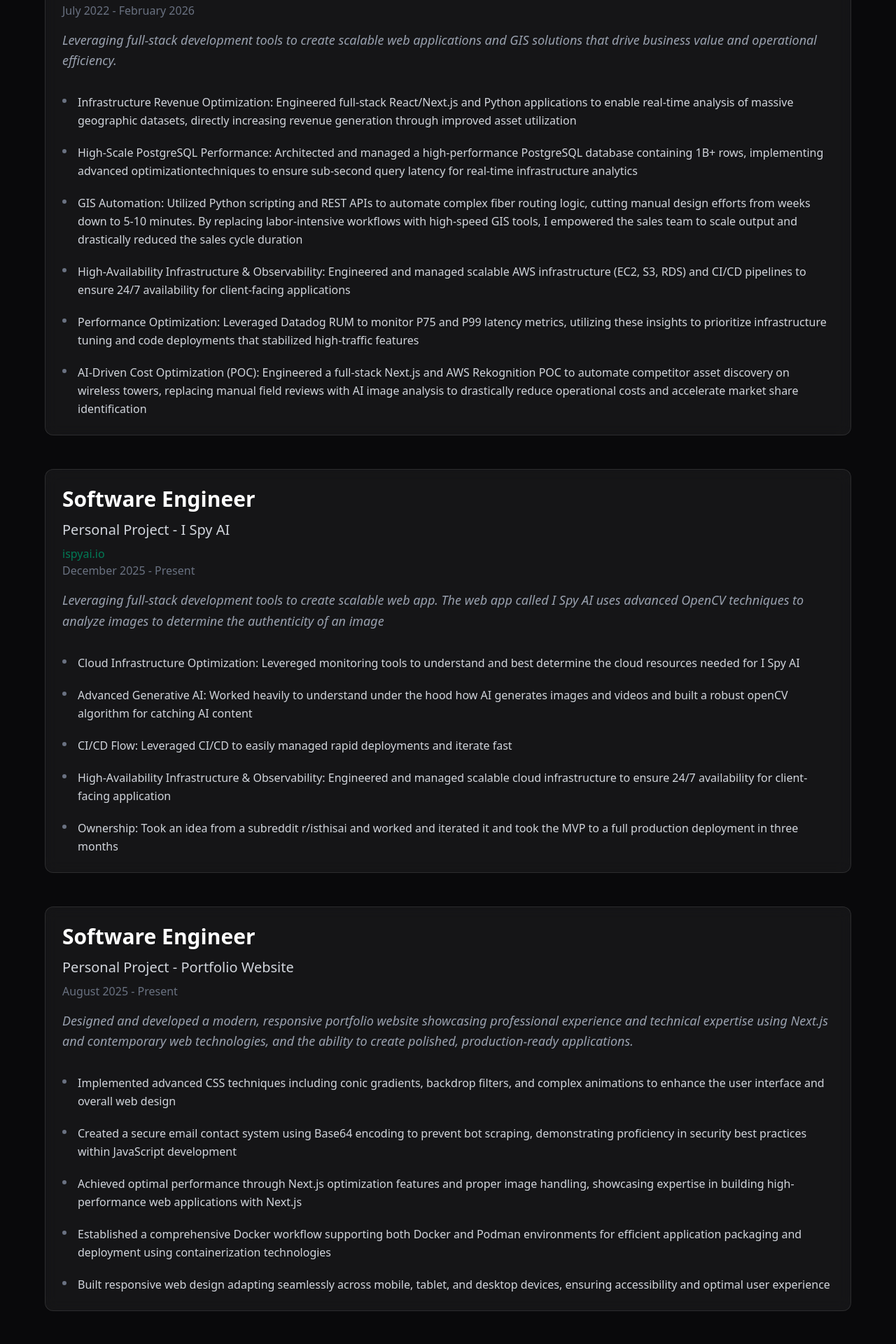
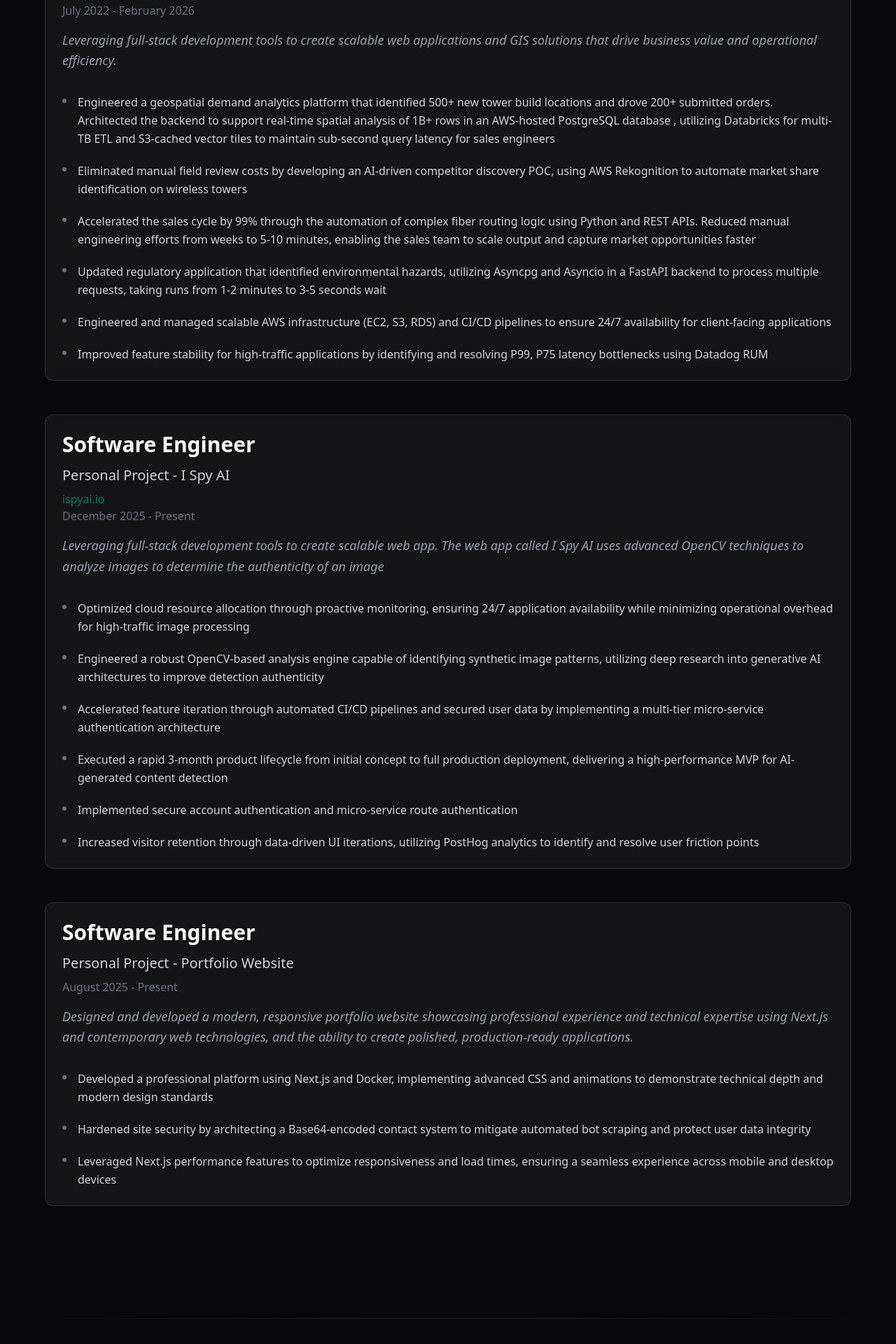
Before and after one commit to HunterShaw99/portfolio, a Next.js app: page / in a window 1280 px wide. Shown: the part 1640-3560 px from the top of the page at 70% size. Built offline with nearby package versions, Linux system fonts and the light colour scheme.

Commit message:
Updated expereince on main page to match updated resume

```diff
--- a/app/page.tsx
+++ b/app/page.tsx
@@ -40,12 +40,12 @@ export default function Home() {
       summary:
         "Leveraging full-stack development tools to create scalable web applications and GIS solutions that drive business value and operational efficiency.",
       responsibilities: [
-        "Infrastructure Revenue Optimization: Engineered full-stack React/Next.js and Python applications to enable real-time analysis of massive geographic datasets, directly increasing revenue generation through improved asset utilization",
-        "High-Scale PostgreSQL Performance: Architected and managed a high-performance PostgreSQL database containing 1B+ rows, implementing advanced optimizationtechniques to ensure sub-second query latency for real-time infrastructure analytics",
-        "GIS Automation: Utilized Python scripting and REST APIs to automate complex fiber routing logic, cutting manual design efforts from weeks down to 5-10 minutes. By replacing labor-intensive workflows with high-speed GIS tools, I empowered the sales team to scale output and drastically reduced the sales cycle duration",
-        "High-Availability Infrastructure & Observability: Engineered and managed scalable AWS infrastructure (EC2, S3, RDS) and CI/CD pipelines to ensure 24/7 availability for client-facing applications",
-        "Performance Optimization: Leveraged Datadog RUM to monitor P75 and P99 latency metrics, utilizing these insights to prioritize infrastructure tuning and code deployments that stabilized high-traffic features",
-        "AI-Driven Cost Optimization (POC): Engineered a full-stack Next.js and AWS Rekognition POC to automate competitor asset discovery on wireless towers, replacing manual field reviews with AI image analysis to drastically reduce operational costs and accelerate market share identification",
+        "Engineered a geospatial demand analytics platform that identified 500+ new tower build locations and drove 200+ submitted orders. Architected the backend to support real-time spatial analysis of 1B+ rows in an AWS-hosted PostgreSQL database , utilizing Databricks for multi-TB ETL and S3-cached vector tiles to maintain sub-second query latency for sales engineers",
+        "Eliminated manual field review costs by developing an AI-driven competitor discovery POC, using AWS Rekognition to automate market share identification on wireless towers",
+        "Accelerated the sales cycle by 99% through the automation of complex fiber routing logic using Python and REST APIs. Reduced manual engineering efforts from weeks to 5-10 minutes, enabling the sales team to scale output and capture market opportunities faster",
+        "Updated regulatory application that identified environmental hazards, utilizing Asyncpg and Asyncio in a FastAPI backend to process multiple requests, taking runs from 1-2 minutes to 3-5 seconds wait",
+        "Engineered and managed scalable AWS infrastructure (EC2, S3, RDS) and CI/CD pipelines to ensure 24/7 availability for client-facing applications",
+        "Improved feature stability for high-traffic applications by identifying and resolving P99, P75 latency bottlenecks using Datadog RUM",
       ],
     },
     {
@@ -56,11 +56,12 @@ export default function Home() {
       summary:
         "Leveraging full-stack development tools to create scalable web app. The web app called I Spy AI uses advanced OpenCV techniques to analyze images to determine the authenticity of an image",
       responsibilities: [
-        "Cloud Infrastructure Optimization: Levereged monitoring tools to understand and best determine the cloud resources needed for I Spy AI",
-        "Advanced Generative AI: Worked heavily to understand under the hood how AI generates images and videos and built a robust openCV algorithm for catching AI content",
-        "CI/CD Flow: Leveraged CI/CD to easily managed rapid deployments and iterate fast",
-        "High-Availability Infrastructure & Observability: Engineered and managed scalable cloud infrastructure to ensure 24/7 availability for client-facing application",
-        "Ownership: Took an idea from a subreddit r/isthisai and worked and iterated it and took the MVP to a full production deployment in three months",
+        "Optimized cloud resource allocation through proactive monitoring, ensuring 24/7 application availability while minimizing operational overhead for high-traffic image processing",
+        "Engineered a robust OpenCV-based analysis engine capable of identifying synthetic image patterns, utilizing deep research into generative AI architectures to improve detection authenticity",
+        "Accelerated feature iteration through automated CI/CD pipelines and secured user data by implementing a multi-tier micro-service authentication architecture",
+        "Executed a rapid 3-month product lifecycle from initial concept to full production deployment, delivering a high-performance MVP for AI-generated content detection",
+        "Implemented secure account authentication and micro-service route authentication",
+        "Increased visitor retention through data-driven UI iterations, utilizing PostHog analytics to identify and resolve user friction points",
       ],
     },
     {
@@ -70,11 +71,9 @@ export default function Home() {
       summary:
         "Designed and developed a modern, responsive portfolio website showcasing professional experience and technical expertise using Next.js and contemporary web technologies, and the ability to create polished, production-ready applications.",
       responsibilities: [
-        "Implemented advanced CSS techniques including conic gradients, backdrop filters, and complex animations to enhance the user interface and overall web design",
-        "Created a secure email contact system using Base64 encoding to prevent bot scraping, demonstrating proficiency in security best practices within JavaScript development",
-        "Achieved optimal performance through Next.js optimization features and proper image handling, showcasing expertise in building high-performance web applications with Next.js",
-        "Established a comprehensive Docker workflow supporting both Docker and Podman environments for efficient application packaging and deployment using containerization technologies",
-        "Built responsive web design adapting seamlessly across mobile, tablet, and desktop devices, ensuring accessibility and optimal user experience",
+        "Developed a professional platform using Next.js and Docker, implementing advanced CSS and animations to demonstrate technical depth and modern design standards",
+        "Hardened site security by architecting a Base64-encoded contact system to mitigate automated bot scraping and protect user data integrity",
+        "Leveraged Next.js performance features to optimize responsiveness and load times, ensuring a seamless experience across mobile and desktop devices",
       ],
     },
   ];
```
Also changed, not shown: 1 other file (tests, documents, lock files or other folders).
